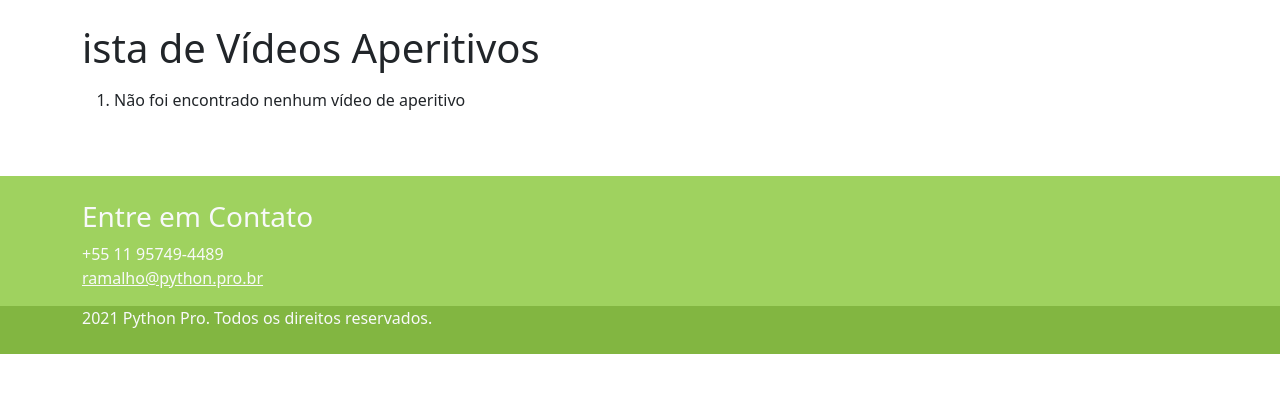
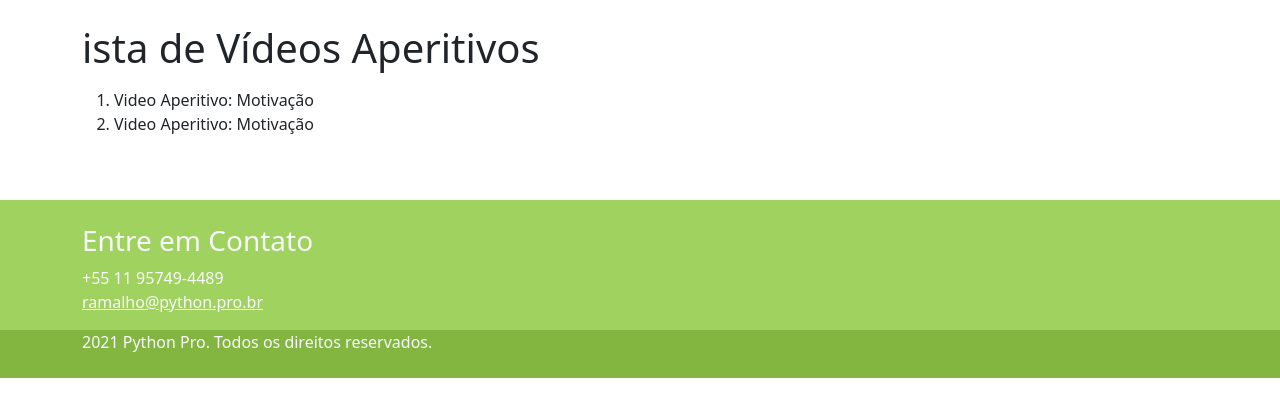
Before and after one commit to Slimelvl1/pypro-Django, a Django app: page /aperitivos/ in a window 1280 px wide. Shown: the part 56-473 px from the top of the page. Run offline with Django 3.2, Linux system fonts and the light colour scheme; parts of the project's set-up code (start-up, migrations or seed data) failed here and were passed over; some libraries are stand-ins or nearby versions.

Commit message:
Aplicada composição de templates
close #92

```diff
--- a/pypro/aperitivos/templates/aperitivos/indice.html
+++ b/pypro/aperitivos/templates/aperitivos/indice.html
@@ -9,12 +9,11 @@
                 <h1 class="mt-4 mb-3">ista de Vídeos Aperitivos</h1>
                 <ol>
                     {% for video in videos %}
-                        <li>{{ video.titulo | default:"Faltando Título"}}</li>
+                        <li><a href="{{ video.get_absolute_url }}"></a>{{ video.titulo | default:"Faltando Título" }}</a></li>
                     {% empty %}
                         <li>Não foi encontrado nenhum vídeo de aperitivo</li>
                     {% endfor %}
                 </ol>
-
             </div>
         </div>
     </div>
--- a/pypro/aperitivos/views.py
+++ b/pypro/aperitivos/views.py
@@ -1,12 +1,23 @@
 from django.shortcuts import render
+from django.urls import reverse
 
-videos = {
-    {'slug': 'motivacao', 'titulo': 'Video Aperitivo: Motivação'},
-    {'slug': 'instalacao-windows', 'titulo': 'Video Aperitivo: Motivação'},
 
-}
+class Video:
+    def __init__(self, slug, titulo):
+        self.titulo = titulo
+        self.slug = slug
 
-videos_dct = {dct['slug']: dct for dct in videos}
+    def get_absolute_url(self):
+        return reverse('aperitivos:video', args=(self.slug,))
+
+
+videos = [
+    Video('motivacao', 'Video Aperitivo: Motivação'),
+    Video('instalacao-windows', 'Video Aperitivo: Motivação'),
+
+]
+
+videos_dct = {v.slug: v for v in videos}
 
 
 def indice(request):
--- a/pypro/base/templates/base/base.html
+++ b/pypro/base/templates/base/base.html
@@ -37,29 +37,7 @@
 
   {% block body %} {% endblock body %}
 
-  <footer class="main-footer mt-5 pt-4 text-light">
-	<div class="container">
-		<div class="row">
-			<div class="col">
-				<h3>Entre em Contato</h3>
-				<address>
-					+55 11 95749-4489
-					<br/>
-					<a href="mailto:ramalho@python.pro.br" class="text-light">ramalho@python.pro.br</a>
-				</address>
-			</div>
-		</div>
-	</div>
-	<div class="rights pb-4">
-		<div class="container">
-			<div class="row">
-				<div class="col">
-					{% now 'Y' %} Python Pro. Todos os direitos reservados.
-				</div>
-			</div>
-		</div>
-	</div>
-</footer>
+  {% include 'base/footer.html' with contato_email='ramalho@python.pro.br' only %}
 
 
   </body>
--- /dev/null
+++ b/pypro/base/templates/base/footer.html
@@ -0,0 +1,23 @@
+<footer class="main-footer mt-5 pt-4 text-light">
+	<div class="container">
+		<div class="row">
+			<div class="col">
+				<h3>Entre em Contato</h3>
+				<address>
+					+55 11 95749-4489
+					<br/>
+					<a href="mailto:{{contato_email}}" class="text-light">{{contato_email}}</a>
+				</address>
+			</div>
+		</div>
+	</div>
+	<div class="rights pb-4">
+		<div class="container">
+			<div class="row">
+				<div class="col">
+					{% now 'Y' %} Python Pro. Todos os direitos reservados.
+				</div>
+			</div>
+		</div>
+	</div>
+</footer>
```
Also changed, not shown: pypro/aperitivos/tests/tests_indice.py (+12 -3 lines), pypro/base/tests/test_home.py (+8 -0 lines).
